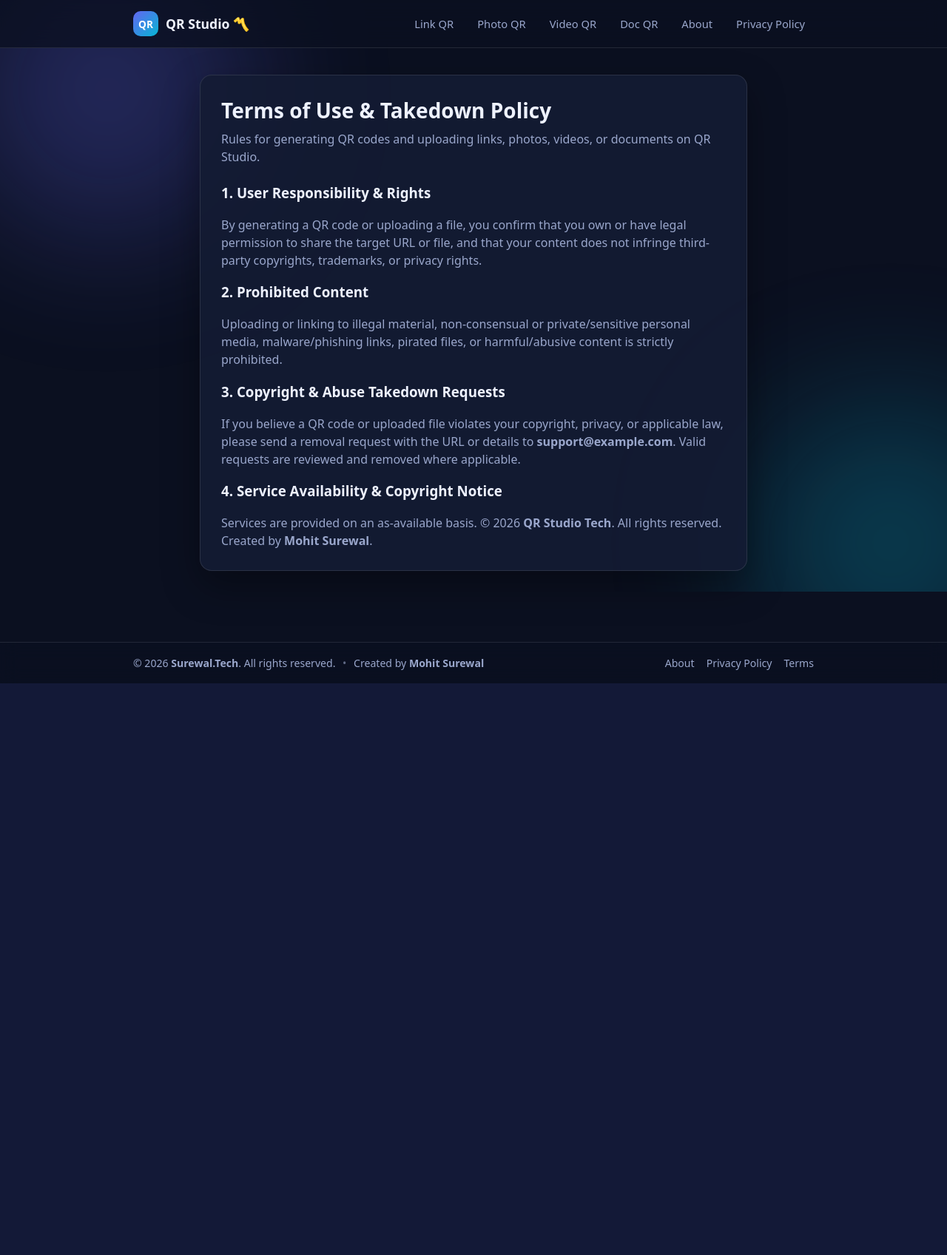
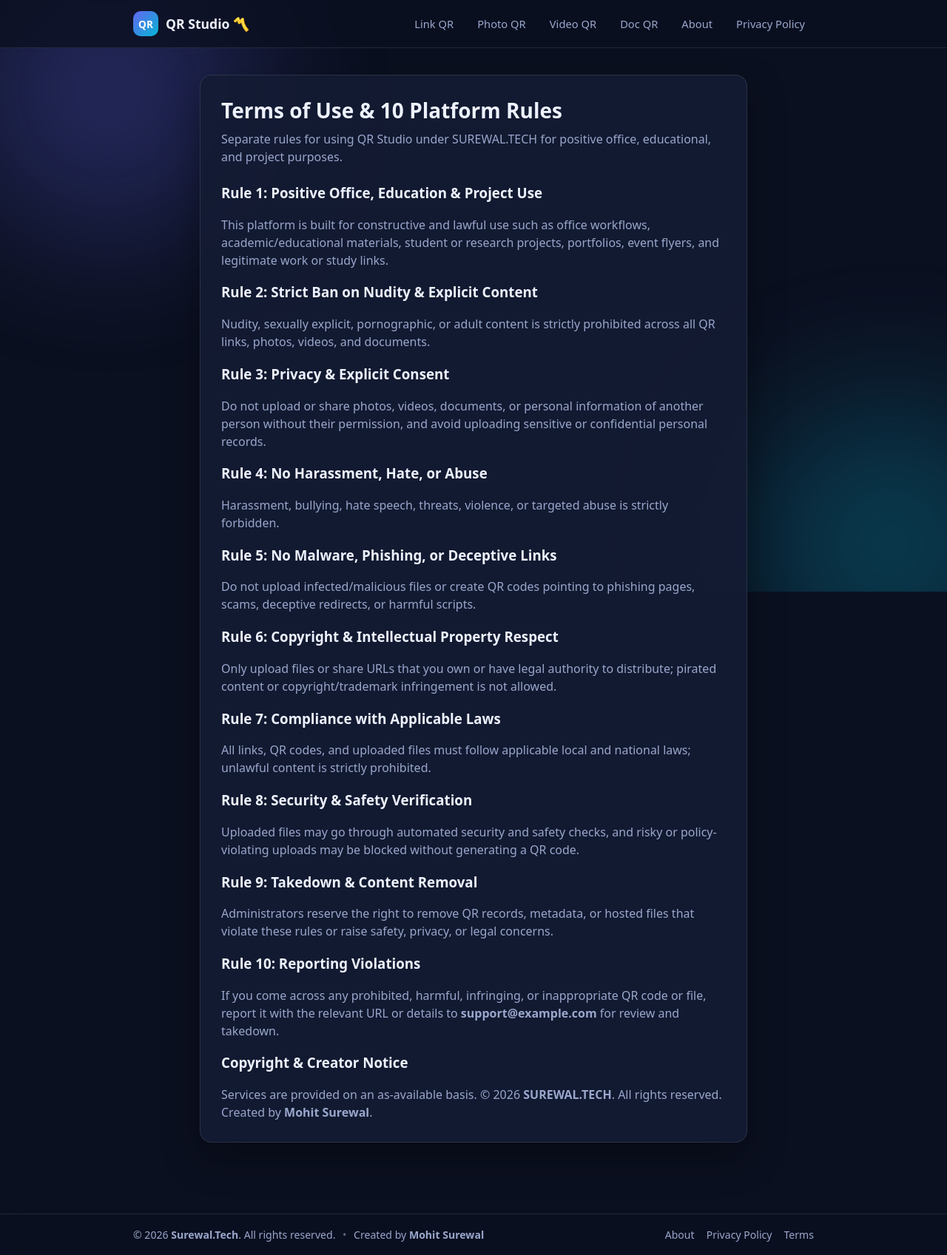
Before and after one commit to MohitSurewal/QR--Code-Generator, a Flask app: page /terms in a window 1280 px wide. Shown: the whole page at 74% size. Before the commit the page ends 924 px from the top, so only its background shows below. Run offline with Flask 3, Linux system fonts and the light colour scheme; some libraries are stand-ins or nearby versions.

Commit message:
Update terms.html

```diff
--- a/templates/terms.html
+++ b/templates/terms.html
@@ -1,40 +1,89 @@
 {% extends "base.html" %}
 
-{% block title %}Terms of Use &amp; Takedown Policy — QR Studio{% endblock %}
+{% block title %}Terms of Use &amp; 10 Rules — SUREWAL.TECH{% endblock %}
 
 {% block content %}
   <section class="card">
-    <h1>Terms of Use &amp; Takedown Policy</h1>
+    <h1>Terms of Use &amp; 10 Platform Rules</h1>
     <p class="subtitle">
-      Rules for generating QR codes and uploading links, photos, videos, or documents on QR Studio.
+      Separate rules for using QR Studio under SUREWAL.TECH for positive office, educational, and project purposes.
     </p>
 
     <div class="field">
-      <h3>1. User Responsibility &amp; Rights</h3>
+      <h3>Rule 1: Positive Office, Education &amp; Project Use</h3>
       <p class="subtitle" style="margin: 6px 0 0;">
-        By generating a QR code or uploading a file, you confirm that you own or have legal permission to share the target URL or file, and that your content does not infringe third-party copyrights, trademarks, or privacy rights.
+        This platform is built for constructive and lawful use such as office workflows, academic/educational materials, student or research projects, portfolios, event flyers, and legitimate work or study links.
       </p>
     </div>
 
     <div class="field">
-      <h3>2. Prohibited Content</h3>
+      <h3>Rule 2: Strict Ban on Nudity &amp; Explicit Content</h3>
       <p class="subtitle" style="margin: 6px 0 0;">
-        Uploading or linking to illegal material, non-consensual or private/sensitive personal media, malware/phishing links, pirated files, or harmful/abusive content is strictly prohibited.
+        Nudity, sexually explicit, pornographic, or adult content is strictly prohibited across all QR links, photos, videos, and documents.
       </p>
     </div>
 
     <div class="field">
-      <h3>3. Copyright &amp; Abuse Takedown Requests</h3>
+      <h3>Rule 3: Privacy &amp; Explicit Consent</h3>
       <p class="subtitle" style="margin: 6px 0 0;">
-        If you believe a QR code or uploaded file violates your copyright, privacy, or applicable law, please send a removal request with the URL or details to
-        <strong>{{ contact_email }}</strong>. Valid requests are reviewed and removed where applicable.
+        Do not upload or share photos, videos, documents, or personal information of another person without their permission, and avoid uploading sensitive or confidential personal records.
+      </p>
+    </div>
+
+    <div class="field">
+      <h3>Rule 4: No Harassment, Hate, or Abuse</h3>
+      <p class="subtitle" style="margin: 6px 0 0;">
+        Harassment, bullying, hate speech, threats, violence, or targeted abuse is strictly forbidden.
+      </p>
+    </div>
+
+    <div class="field">
+      <h3>Rule 5: No Malware, Phishing, or Deceptive Links</h3>
+      <p class="subtitle" style="margin: 6px 0 0;">
+        Do not upload infected/malicious files or create QR codes pointing to phishing pages, scams, deceptive redirects, or harmful scripts.
+      </p>
+    </div>
+
+    <div class="field">
+      <h3>Rule 6: Copyright &amp; Intellectual Property Respect</h3>
+      <p class="subtitle" style="margin: 6px 0 0;">
+        Only upload files or share URLs that you own or have legal authority to distribute; pirated content or copyright/trademark infringement is not allowed.
+      </p>
+    </div>
+
+    <div class="field">
+      <h3>Rule 7: Compliance with Applicable Laws</h3>
+      <p class="subtitle" style="margin: 6px 0 0;">
+        All links, QR codes, and uploaded files must follow applicable local and national laws; unlawful content is strictly prohibited.
+      </p>
+    </div>
+
+    <div class="field">
+      <h3>Rule 8: Security &amp; Safety Verification</h3>
+      <p class="subtitle" style="margin: 6px 0 0;">
+        Uploaded files may go through automated security and safety checks, and risky or policy-violating uploads may be blocked without generating a QR code.
+      </p>
+    </div>
+
+    <div class="field">
+      <h3>Rule 9: Takedown &amp; Content Removal</h3>
+      <p class="subtitle" style="margin: 6px 0 0;">
+        Administrators reserve the right to remove QR records, metadata, or hosted files that violate these rules or raise safety, privacy, or legal concerns.
+      </p>
+    </div>
+
+    <div class="field">
+      <h3>Rule 10: Reporting Violations</h3>
+      <p class="subtitle" style="margin: 6px 0 0;">
+        If you come across any prohibited, harmful, infringing, or inappropriate QR code or file, report it with the relevant URL or details to
+        <strong>{{ contact_email }}</strong> for review and takedown.
       </p>
     </div>
 
     <div class="field" style="margin-bottom: 0;">
-      <h3>4. Service Availability &amp; Copyright Notice</h3>
+      <h3>Copyright &amp; Creator Notice</h3>
       <p class="subtitle" style="margin: 6px 0 0;">
-        Services are provided on an as-available basis. &copy; 2026 <strong>QR Studio Tech</strong>. All rights reserved. Created by <strong>Mohit Surewal</strong>.
+        Services are provided on an as-available basis. &copy; 2026 <strong>SUREWAL.TECH</strong>. All rights reserved. Created by <strong>Mohit Surewal</strong>.
       </p>
     </div>
   </section>
```
